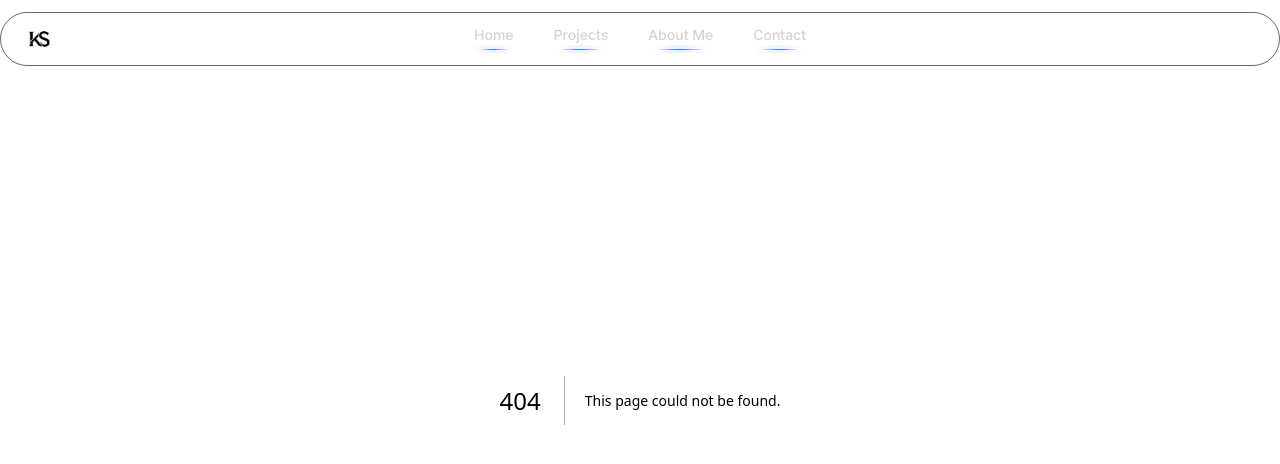
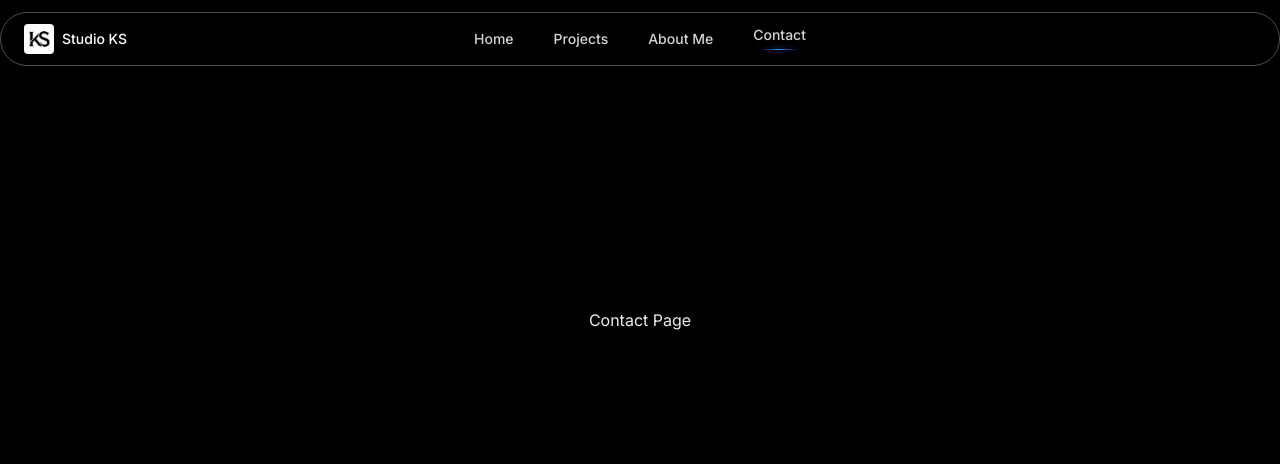
Before and after one commit to KoushikSarkarGit/KnowMe, a Next.js app: page /contact in a window 1280 px wide. Before the commit this address had no page. Shown: the top 464 px of the page. Built offline with nearby package versions, Linux system fonts and the light colour scheme.

Commit message:
nav logic  added

```diff
--- /dev/null
+++ b/src/app/aboutme/page.tsx
@@ -0,0 +1,11 @@
+export default function AboutMe() {
+  return (
+    <>
+      <main className="min-h-screen bg-black/[0.96] antialiased bg-grid-white/[0.02]">
+        <div className="w-full h-[40rem] flex justify-center items-center">
+          About Me Page
+        </div>
+      </main>
+    </>
+  );
+}
--- /dev/null
+++ b/src/app/contact/page.tsx
@@ -0,0 +1,11 @@
+export default function ContactMe() {
+  return (
+    <>
+      <main className="min-h-screen bg-black/[0.96] antialiased bg-grid-white/[0.02]">
+        <div className="w-full h-[40rem] flex justify-center items-center">
+          Contact Page
+        </div>
+      </main>
+    </>
+  );
+}
--- a/src/app/globals.css
+++ b/src/app/globals.css
@@ -81,5 +81,5 @@ body {
 }
 
 .l-50{
-  left: 33%
+  left: 35%
 }
--- a/src/app/page.tsx
+++ b/src/app/page.tsx
@@ -6,20 +6,17 @@ import SecondarySection from "@/components/SecondarySection";
 import { SparklesPreview } from "@/components/SparklesPreview";
 import { StickyScrollComponent } from "@/components/StickyScrollComponent";
 
-
-
 export default function Home() {
   return (
     <>
-    <main className="min-h-screen bg-black/[0.96] antialiased bg-grid-white/[0.02]">
-    <IntroSection/>
-    <SecondarySection/>
-    <StickyScrollComponent/>
-    <MovingCards/>
-    <HoverCards/>
-    <SparklesPreview/>
-    <BlueLine/>
-    </main>
+      <main className="min-h-screen bg-black/[0.96] antialiased bg-grid-white/[0.02]">
+        <IntroSection />
+        <SecondarySection />
+        <StickyScrollComponent />
+        <MovingCards />
+        <HoverCards />
+        <SparklesPreview />
+      </main>
     </>
   );
 }
--- /dev/null
+++ b/src/app/projects/page.tsx
@@ -0,0 +1,11 @@
+export default function Projects() {
+  return (
+    <>
+      <main className="min-h-screen bg-black/[0.96] antialiased bg-grid-white/[0.02]">
+        <div className="w-full h-[40rem] flex justify-center items-center">
+          Project Page
+        </div>
+      </main>
+    </>
+  );
+}
--- a/src/components/ResizableNavBar.tsx
+++ b/src/components/ResizableNavBar.tsx
@@ -17,19 +17,19 @@ const  ResizableNavBar =()=> {
 
     {
       name: "Home",
-      link: "#features",
+      link: "/",
     },
     {
       name: "Projects",
-      link: "#pricing",
+      link: "/projects",
     },
     {
       name: "About Me",
-      link: "#contact",
+      link: "/aboutme",
     },
     {
       name: "Contact",
-      link: "#contact",
+      link: "/contact",
     },
   ];
 
--- a/src/components/ui/resizable-navbar.tsx
+++ b/src/components/ui/resizable-navbar.tsx
@@ -1,7 +1,7 @@
 "use client";
 import { cn } from "@/lib/utils";
 import { IconMenu2, IconX } from "@tabler/icons-react";
-import logo from './portfoliologov3.jpg';
+import logo from "./portfoliologov3.jpg";
 import {
   motion,
   AnimatePresence,
@@ -11,8 +11,7 @@ import {
 
 import React, { useRef, useState } from "react";
 import BlueLine from "../BlueLine";
-
-
+import { usePathname } from "next/navigation";
 
 interface NavbarProps {
   children: React.ReactNode;
@@ -78,9 +77,9 @@ export const Navbar = ({ children, className }: NavbarProps) => {
         React.isValidElement(child)
           ? React.cloneElement(
               child as React.ReactElement<{ visible?: boolean }>,
-              { visible },
+              { visible }
             )
-          : child,
+          : child
       )}
     </motion.div>
   );
@@ -108,7 +107,7 @@ export const NavBody = ({ children, className, visible }: NavBodyProps) => {
       className={cn(
         "relative z-[60] mx-auto hidden w-full max-w-7xl flex-row items-center justify-between self-start rounded-full bg-transparent px-4 py-2 lg:flex dark:bg-transparent",
         visible && "bg-white/80 dark:bg-neutral-950/80",
-        className,
+        className
       )}
     >
       {children}
@@ -118,13 +117,14 @@ export const NavBody = ({ children, className, visible }: NavBodyProps) => {
 
 export const NavItems = ({ items, className, onItemClick }: NavItemsProps) => {
   const [hovered, setHovered] = useState<number | null>(null);
+  const pathname = usePathname();
 
   return (
     <motion.div
       onMouseLeave={() => setHovered(null)}
       className={cn(
         "absolute inset-0 hidden flex-1 flex-row items-center justify-center space-x-2 text-sm font-medium text-zinc-600 transition duration-200 hover:text-zinc-800 lg:flex lg:space-x-2 custom-border",
-        className,
+        className
       )}
     >
       {items.map((item, idx) => (
@@ -143,10 +143,9 @@ export const NavItems = ({ items, className, onItemClick }: NavItemsProps) => {
           )}
 
           <div className="flex flex-col justify-center align-center">
-          <span className="relative z-20">{item.name}</span>
-          <BlueLine/>
+            <span className="relative z-20">{item.name}</span>
+            {pathname == item.link && <BlueLine />}
           </div>
-
         </a>
       ))}
     </motion.div>
@@ -175,7 +174,7 @@ export const MobileNav = ({ children, className, visible }: MobileNavProps) => {
       className={cn(
         "relative z-50 mx-auto flex w-full max-w-[calc(100vw-2rem)] flex-col items-center justify-between bg-transparent px-0 py-2 lg:hidden",
         visible && "bg-white/80 dark:bg-neutral-950/80",
-        className,
+        className
       )}
     >
       {children}
@@ -191,7 +190,7 @@ export const MobileNavHeader = ({
     <div
       className={cn(
         "flex w-full flex-row items-center justify-between",
-        className,
+        className
       )}
     >
       {children}
@@ -214,7 +213,7 @@ export const MobileNavMenu = ({
           exit={{ opacity: 0 }}
           className={cn(
             "absolute inset-x-0 top-16 z-50 flex w-full flex-col items-start justify-start gap-4 rounded-lg bg-white px-4 py-8 shadow-[0_0_24px_rgba(34,_42,_53,_0.06),_0_1px_1px_rgba(0,_0,_0,_0.05),_0_0_0_1px_rgba(34,_42,_53,_0.04),_0_0_4px_rgba(34,_42,_53,_0.08),_0_16px_68px_rgba(47,_48,_55,_0.05),_0_1px_0_rgba(255,_255,_255,_0.1)_inset] dark:bg-neutral-950",
-            className,
+            className
           )}
         >
           {children}
@@ -245,13 +244,16 @@ export const NavbarLogo = () => {
       className="relative z-20 mr-4 flex items-center space-x-2 px-2 py-1 text-sm font-normal text-black"
     >
       <img
-        src= {logo.src}
+        src={logo.src}
         alt="logo"
         className="rounded"
         width={30}
         height={30}
       />
-      <span className="font-medium text-black dark:text-white"> Studio KS </span>
+      <span className="font-medium text-black dark:text-white">
+        {" "}
+        Studio KS{" "}
+      </span>
     </a>
   );
 };
```
